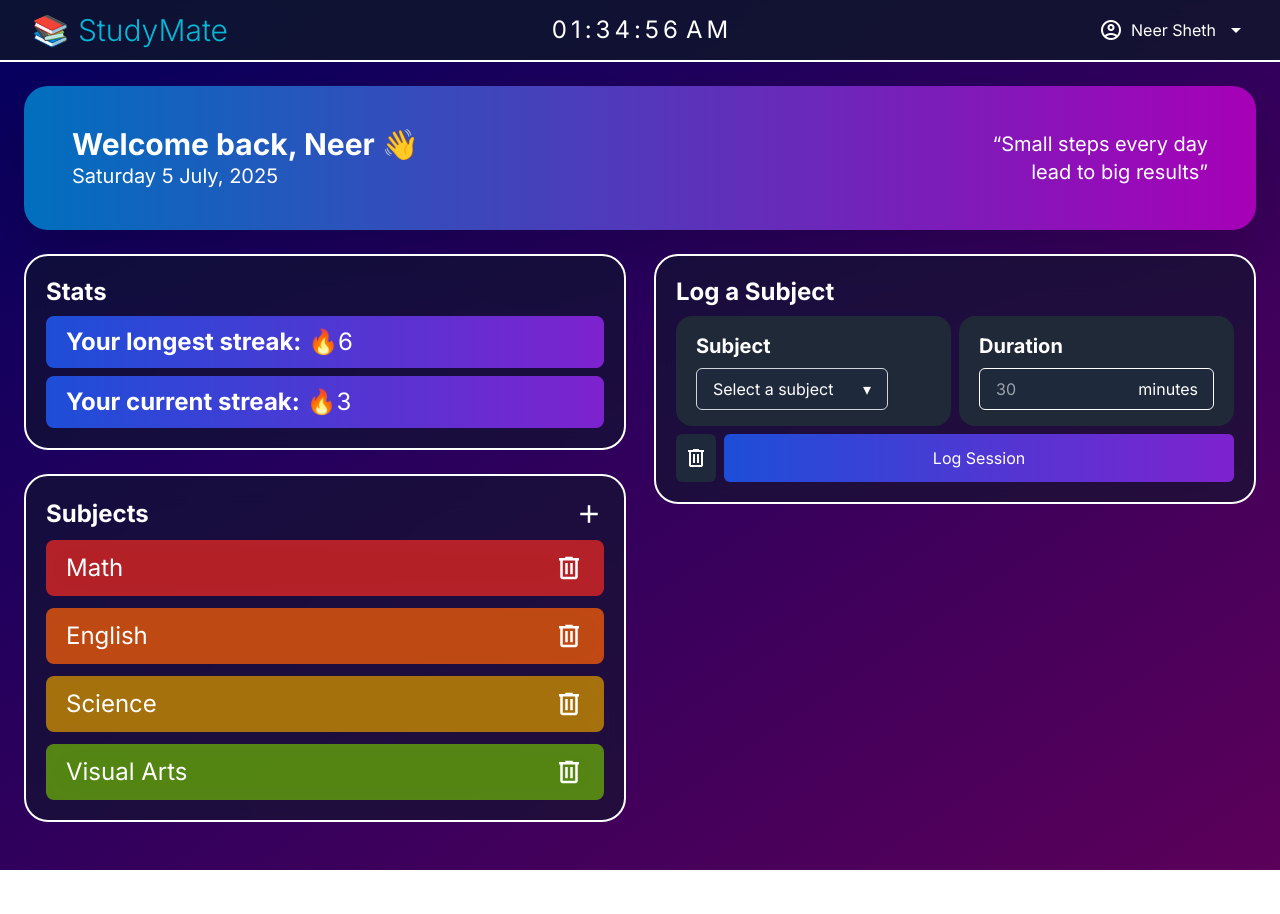
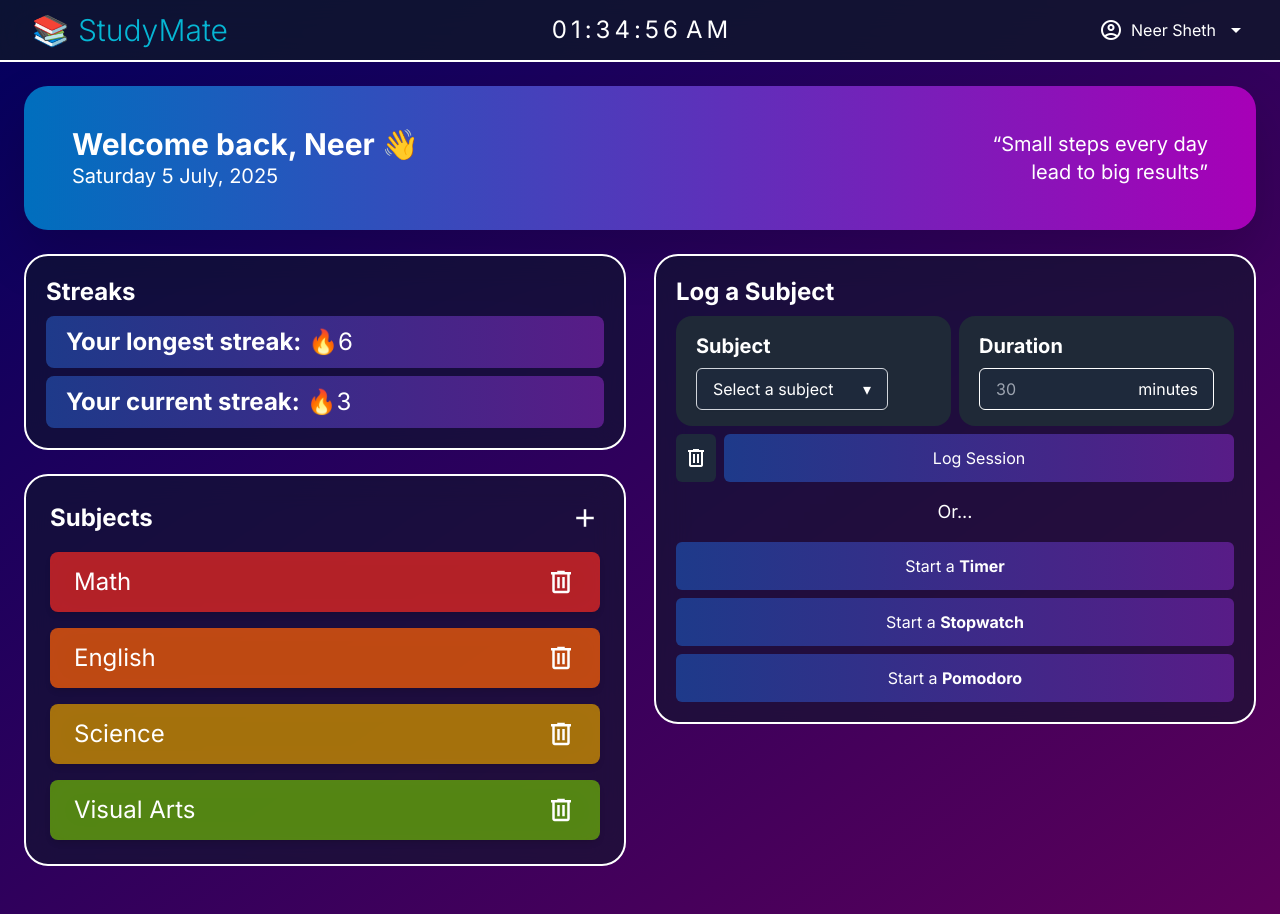
Before and after one commit to ItsPixL/studymate-tracker, a React (Vite) app in the folder frontend/studymate-frontend/: page /dashboard in a window 1280 px wide. Before the commit the page ends 870 px from the top, so only its background shows below. Built offline with nearby package versions, Linux system fonts and the light colour scheme.

Commit message:
Worked on Log. Changed some animations and design elements.

```diff
--- a/frontend/studymate-frontend/src/components/Log.tsx
+++ b/frontend/studymate-frontend/src/components/Log.tsx
@@ -94,14 +94,17 @@ function SubjectSelection() {
   ];
 
   return (
-    <div className="bg-gray-800 px-5 py-4 rounded-2xl">
+    <motion.div
+      className="bg-gray-800 px-5 py-4 rounded-2xl"
+      variants={itemVariants}
+    >
       <div className="text-xl font-bold mb-2">Subject</div>
       <Dropdown
         label="Select a subject"
         options={options}
         onSelect={handleChange}
       ></Dropdown>
-    </div>
+    </motion.div>
   );
 }
 
@@ -115,7 +118,10 @@ function DurationInput() {
   };
 
   return (
-    <div className="bg-gray-800 px-5 py-4 rounded-2xl">
+    <motion.div
+      className="bg-gray-800 px-5 py-4 rounded-2xl"
+      variants={itemVariants}
+    >
       <div className="text-xl font-bold mb-2">Duration</div>
       <div className="relative">
         <input
@@ -129,7 +135,7 @@ function DurationInput() {
           minutes
         </span>
       </div>
-    </div>
+    </motion.div>
   );
 }
 
@@ -152,13 +158,47 @@ export default function Log() {
           <SubjectSelection />
           <DurationInput />
         </div>
-        <div className="flex flex-cols gap-2">
-          <button className="bg-slate-800 w-max px-2 py-3 rounded-md flex items-center justify-center">
+
+        <motion.div
+          className="flex flex-cols gap-2 mb-4"
+          variants={itemVariants}
+        >
+          <motion.button
+            whileHover={{ scale: 1.05, backgroundColor: "#475569" }}
+            whileTap={{ scale: 0.95 }}
+            className="bg-slate-800 w-max px-2 py-3 rounded-md flex items-center justify-center"
+          >
             <span className="material-symbols-outlined">delete</span>
-          </button>
-          <button className="bg-gradient-to-r from-blue-700 to-purple-700 w-full rounded-md">
+          </motion.button>
+
+          <motion.button
+            whileHover={{ scale: 1.05, filter: "brightness(2)" }}
+            whileTap={{ scale: 0.95 }}
+            className="bg-gradient-to-r from-blue-900 to-purple-900 w-full rounded-md"
+          >
             Log Session
-          </button>
+          </motion.button>
+        </motion.div>
+
+        <motion.div
+          className="text-center text-white my-4 text-lg"
+          variants={itemVariants}
+        >
+          Or...
+        </motion.div>
+
+        <div className="flex flex-col gap-2">
+          {["Timer", "Stopwatch", "Pomodoro"].map((type) => (
+            <motion.button
+              key={type}
+              whileHover={{ scale: 1.05, filter: "brightness(2)" }}
+              whileTap={{ scale: 0.95 }}
+              className="bg-gradient-to-r from-blue-900 to-purple-900 w-full px-4 py-3 rounded-md text-white text-center"
+              variants={itemVariants}
+            >
+              Start a <strong>{type}</strong>
+            </motion.button>
+          ))}
         </div>
       </div>
     </motion.div>
--- a/frontend/studymate-frontend/src/components/Stats.tsx
+++ b/frontend/studymate-frontend/src/components/Streaks.tsx
@@ -14,8 +14,8 @@ const itemVariants = {
   show: { opacity: 1, y: 0 },
 };
 
-// Stats
-export default function Stats() {
+// Streaks
+export default function Streaks() {
   const longest = 6;
   const current = 3;
 
@@ -28,17 +28,19 @@ export default function Stats() {
       transition={{ when: "beforeChildren", delay: 1, staggerChildren: 0.1 }}
     >
       <motion.span className="text-2xl font-bold" variants={itemVariants}>
-        Stats
+        Streaks
       </motion.span>
       <motion.div
-        className="mt-2 backdrop-blur-lg bg-gradient-to-r from-blue-700 to-purple-700 py-2.5 px-5 text-2xl rounded-lg"
+        className="mt-2 backdrop-blur-lg bg-gradient-to-r from-blue-900 to-purple-900 py-2.5 px-5 text-2xl rounded-lg"
         variants={itemVariants}
+        whileHover={{ scale: 1.01 }}
       >
         <strong>Your longest streak:</strong> 🔥{longest}
       </motion.div>
       <motion.div
-        className="mt-2 backdrop-blur-lg bg-gradient-to-r from-blue-700 to-purple-700 py-2.5 px-5 text-2xl rounded-lg"
+        className="mt-2 backdrop-blur-lg bg-gradient-to-r from-blue-900 to-purple-900 py-2.5 px-5 text-2xl rounded-lg"
         variants={itemVariants}
+        whileHover={{ scale: 1.01 }}
       >
         <strong>Your current streak:</strong> 🔥{current}
       </motion.div>
--- a/frontend/studymate-frontend/src/components/Subjects.tsx
+++ b/frontend/studymate-frontend/src/components/Subjects.tsx
@@ -14,7 +14,7 @@ const itemVariants = {
   show: { opacity: 1, y: 0 },
 };
 
-// Subject
+// Subject component
 function Subject({ subject, index }: { subject: string; index: number }) {
   const colors = [
     "bg-red-600/80",
@@ -33,71 +33,74 @@ function Subject({ subject, index }: { subject: string; index: number }) {
   return (
     <motion.div
       key={index}
-      className="flex justify-between items-center w-full"
+      className={`w-full rounded-lg`}
       variants={itemVariants}
+      whileHover={{
+        scale: 1.01,
+        boxShadow: "0 8px 15px rgba(0,0,0,0.3)",
+        transition: { duration: 0.25 },
+      }}
     >
       <div
-        className={`flex justify-between items-center w-full backdrop-blur-lg py-2.5 px-5 text-2xl rounded-lg ${
+        className={`flex justify-between items-center w-full backdrop-blur-lg py-3 px-6 text-2xl rounded-lg shadow-md select-none ${
           colors[index % colors.length]
         }`}
       >
         <span>{subject}</span>
-        <span className="material-symbols-outlined cursor-pointer text-3xl">
+        <motion.span
+          className="material-symbols-outlined text-3xl cursor-pointer"
+          initial={{ scale: 1 }}
+          whileHover={{
+            scale: 1.3,
+            transition: { type: "spring", stiffness: 300, damping: 20 },
+          }}
+          whileTap={{ scale: 0.9 }}
+          aria-label={`Delete ${subject}`}
+          role="button"
+        >
           delete
-        </span>
+        </motion.span>
       </div>
     </motion.div>
   );
 }
 
-// Subjects
+// Subjects component
 export default function Subjects() {
-  // Temporary
-  // Long list
-  // const subjects = [
-  //   "Math",
-  //   "English",
-  //   "Biology",
-  //   "Chemistry",
-  //   "Physics",
-  //   "History",
-  //   "Geography",
-  //   "Art",
-  //   "Music",
-  //   "Physical Education",
-  //   "Computer Science",
-  //   "Economics",
-  //   "Philosophy",
-  //   "Psychology",
-  //   "Drama",
-  //   "Environmental Science",
-  //   "Political Science"
-  // ];
-
-  // Short list
   const subjects = ["Math", "English", "Science", "Visual Arts"];
 
   return (
     <motion.div
-      className="bg-slate-900/60 backdrop-blur-lg rounded-3xl border-white border-2 my-6 p-5"
+      className="bg-slate-900/60 backdrop-blur-lg rounded-3xl border-white border-2 my-6 p-6"
       variants={containerVariants}
       initial="hidden"
       animate="show"
       transition={{ when: "beforeChildren", delay: 1.5, staggerChildren: 0.1 }}
     >
       <motion.div
-        className="flex justify-between items-center"
+        className="flex justify-between items-center mb-4"
         variants={itemVariants}
       >
         <span className="text-2xl font-bold">Subjects</span>
-        <span className="material-symbols-outlined cursor-pointer text-3xl">
+        <motion.span
+          className="material-symbols-outlined cursor-pointer text-3xl select-none"
+          aria-label="Add subject"
+          role="button"
+          initial={{ scale: 1 }}
+          whileHover={{
+            scale: 1.3,
+            transition: { type: "spring", stiffness: 300, damping: 20 },
+          }}
+          whileTap={{ scale: 0.9 }}
+        >
           add
-        </span>
+        </motion.span>
       </motion.div>
-      <div className="flex flex-col gap-3 mt-2">
-        {subjects.map((subject, index) => {
-          return <Subject subject={subject} index={index} />;
-        })}
+
+      <div className="flex flex-col gap-4">
+        {subjects.map((subject, index) => (
+          <Subject key={index} subject={subject} index={index} />
+        ))}
       </div>
     </motion.div>
   );
--- a/frontend/studymate-frontend/src/pages/Dashboard.tsx
+++ b/frontend/studymate-frontend/src/pages/Dashboard.tsx
@@ -2,7 +2,7 @@
 import Layout from "../components/Layout";
 import Subjects from "../components/Subjects";
 import Greeting from "../components/Greeting";
-import Stats from "../components/Stats";
+import Streaks from "../components/Streaks";
 import Log from "../components/Log";
 
 export default function Dashboard() {
@@ -12,7 +12,7 @@ export default function Dashboard() {
         <Greeting />
         <div className="lg:max-w-screen-2xl mx-auto grid grid-cols-2 gap-7">
           <div>
-            <Stats />
+            <Streaks />
             <Subjects />
           </div>
           <div>
```
